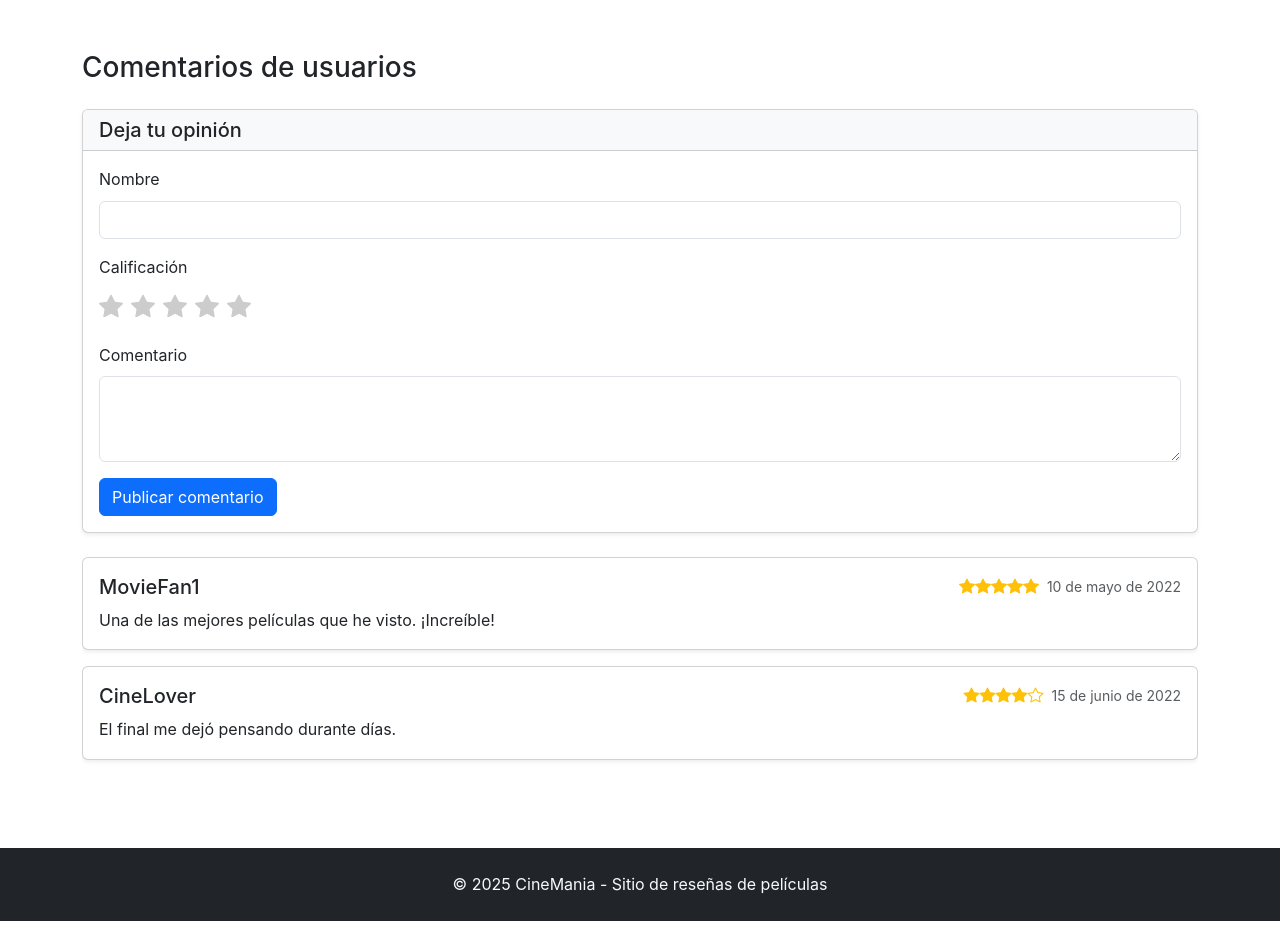
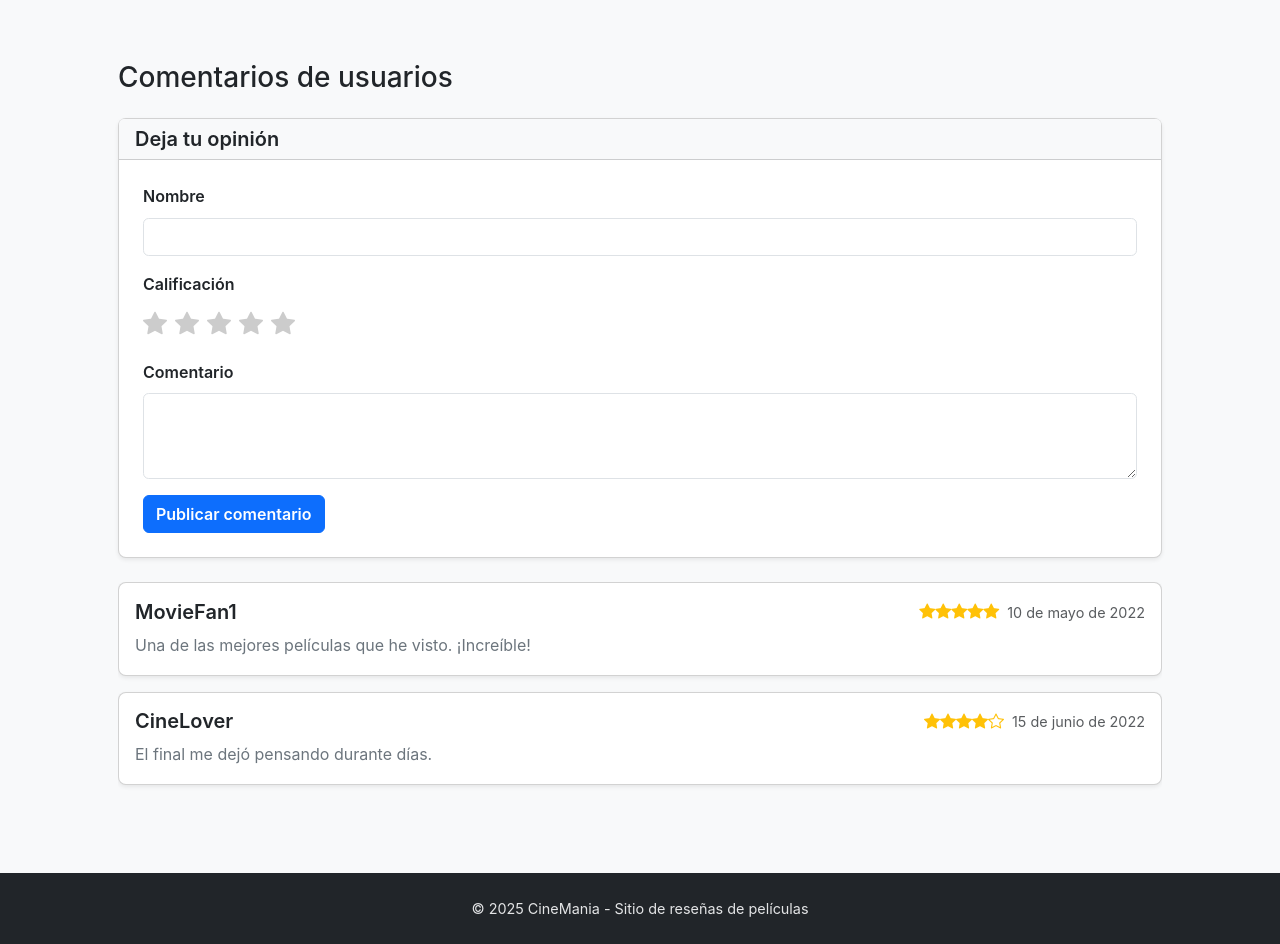
Before and after one commit to GeekCode7/CineMania, a Vue app: page /movie/1 in a window 1280 px wide. Shown: the part 1060-2004 px from the top of the page. Before the commit the page ends 1981 px from the top, so only its background shows below. Built offline with nearby package versions, Linux system fonts and the light colour scheme.

Commit message:
Refactor estilos SCSS en componentes y mejora la estructura de la aplicación

```diff
--- a/src/App.vue
+++ b/src/App.vue
@@ -38,14 +38,57 @@ export default defineComponent({
 })
 </script>
 
-<style>
+<style lang="scss">
+@use '@/assets/styles/variables' as vars;
+@use '@/assets/styles/mixins' as mix;
+@use 'sass:color';
+
+// Anidación de selectores
 .app-container {
   min-height: 100vh;
   display: flex;
   flex-direction: column;
-}
+  background-color: mix.lighten-color(vars.$light-color, 2%);
 
-main {
-  flex: 1;
+  .navbar {
+    box-shadow: 0 2px 4px rgba(0, 0, 0, 0.1);
+
+    .navbar-brand {
+      font-size: vars.$font-size-base * 1.5;
+      font-weight: vars.$font-weight-bold;
+
+      &:hover {
+        color: mix.lighten-color(vars.$primary-color, 20%) !important;
+      }
+    }
+
+    .nav-link {
+      font-weight: vars.$font-weight-normal;
+
+      &:hover {
+        color: mix.lighten-color(white, 10%) !important;
+      }
+    }
+  }
+
+  main {
+    flex: 1;
+    padding: vars.$spacing-lg;
+
+    // Uso de interpolación para responsive design
+    @include mix.respond-to(#{vars.$tablet}) {
+      padding: vars.$spacing-xl;
+    }
+  }
+
+  footer {
+    padding: vars.$spacing-lg 0;
+    margin-top: vars.$spacing-xl;
+
+    p {
+      font-size: vars.$font-size-base * 0.9;
+      opacity: 0.9;
+    }
+  }
 }
 </style>
--- a/src/components/CommentSection.vue
+++ b/src/components/CommentSection.vue
@@ -168,18 +168,95 @@ onMounted(() => {
 })
 </script>
 
-<style scoped>
+<style scoped lang="scss">
+@use '@/assets/styles/variables' as vars;
+@use '@/assets/styles/mixins' as mix;
+
+// Anidación de selectores para el componente de comentarios
+.comment-section {
+  .card {
+    @include mix.card-shadow(1);
+    border-radius: vars.$card-border-radius;
+
+    .card-header {
+      background-color: vars.$light-color;
+
+      h5 {
+        color: vars.$dark-color;
+        font-weight: vars.$font-weight-bold;
+      }
+    }
+
+    .card-body {
+      padding: vars.$spacing-lg;
+
+      .form-label {
+        font-weight: vars.$font-weight-bold;
+        color: vars.$dark-color;
+        margin-bottom: vars.$spacing-sm;
+      }
+
+      .form-control {
+        border-radius: calc(vars.$card-border-radius * 0.7);
+
+        &:focus {
+          border-color: vars.$primary-color;
+          box-shadow: 0 0 0 0.2rem rgba(vars.$primary-color, 0.25);
+        }
+      }
+
+      .btn-primary {
+        background-color: vars.$primary-color;
+        border-color: vars.$primary-color;
+        font-weight: vars.$font-weight-bold;
+
+        &:disabled {
+          opacity: 0.6;
+          cursor: not-allowed;
+        }
+      }
+    }
+  }
+
   .star-rating {
     cursor: pointer;
-  color: #ccc;
+    color: vars.$star-inactive-color;
+    transition: color 0.2s ease;
+
+    &.active {
+      color: vars.$star-color;
     }
 
-.star-rating.active {
-  color: #ffc107;
+    &:hover {
+      color: mix.lighten-color(vars.$star-color, 10%);
+    }
   }
 
   .comments-list {
     max-height: 600px;
     overflow-y: auto;
+
+    .card {
+      margin-bottom: vars.$spacing-md;
+
+      .card-body {
+        padding: vars.$spacing-md;
+
+        .card-title {
+          color: vars.$dark-color;
+          font-weight: vars.$font-weight-bold;
+        }
+
+        .card-text {
+          color: vars.$secondary-color;
+          line-height: 1.6;
+        }
+
+        .text-muted {
+          font-size: vars.$font-size-base * 0.9;
+        }
+      }
+    }
+  }
 }
 </style>
--- a/src/components/MovieCard.vue
+++ b/src/components/MovieCard.vue
@@ -1,6 +1,6 @@
 <template>
   <div class="card h-100 shadow-sm">
-    <img :src="movie.posterPath" class="card-img-top imagen" :alt="movie.title">
+    <img :src="movie.posterPath" class="card-img-top" :alt="movie.title">
     <div class="card-body d-flex flex-column">
       <div class="d-flex justify-content-between align-items-start mb-2">
         <h5 class="card-title">{{ movie.title }}</h5>
@@ -48,17 +48,80 @@ const formatDate = (dateString: string): string => {
 }
 </script>
 
-<style scoped>
+<style scoped lang="scss">
+@use '@/assets/styles/variables' as vars;
+@use '@/assets/styles/mixins' as mix;
+@use 'sass:color';
+@use 'sass:math';
+
+// Anidación de selectores para la tarjeta
 .card {
-  transition: transform 0.3s ease;
+  @include mix.hover-lift;
+  @include mix.card-shadow(1);
+  border-radius: vars.$card-border-radius;
+  overflow: hidden;
+
+  .card-img-top {
+    height: 350px;
+    object-fit: cover;
+    transition: transform 0.3s ease;
+  }
+
+  .card-body {
+    padding: vars.$spacing-lg;
+
+    .card-title {
+      color: vars.$dark-color;
+      font-weight: vars.$font-weight-bold;
+      font-size: vars.$font-size-base * 1.1;
+    }
+
+    .card-text {
+      color: vars.$secondary-color;
+      line-height: 1.5;
+    }
+
+    .badge {
+      font-size: vars.$font-size-base * 0.9;
+
+      &.bg-warning {
+        background-color: vars.$warning-color !important;
+        color: vars.$dark-color;
+      }
+
+      &.bg-secondary {
+        background-color: vars.$secondary-color !important;
+      }
+    }
+
+    .btn-primary {
+      background-color: vars.$primary-color;
+      border-color: vars.$primary-color;
+      font-weight: vars.$font-weight-bold;
+
+      &:hover {
+        background-color: mix.darken-color(vars.$primary-color, 10%);
+        border-color: mix.darken-color(vars.$primary-color, 10%);
+      }
+    }
+  }
+
+  &:hover {
+    @include mix.card-shadow(2);
+
+    .card-img-top {
+      transform: scale(1.05);
+    }
+  }
 }
 
-.card:hover {
-  transform: translateY(-5px);
-}
-
-.imagen{
-  height: 450px;
-  object-fit: cover;
+// INTERPOLACIÓN 2: Generación dinámica de clases de rating
+@for $i from 1 through 5 {
+  .rating-#{$i} {
+    .badge {
+      $mix-percentage: math.percentage(math.div($i, 5));
+      background-color: color.mix(vars.$warning-color, vars.$star-color, $mix-percentage) !important;
+    }
+  }
 }
 </style>
```
Lines whose indentation alone changed are shown as unchanged.
